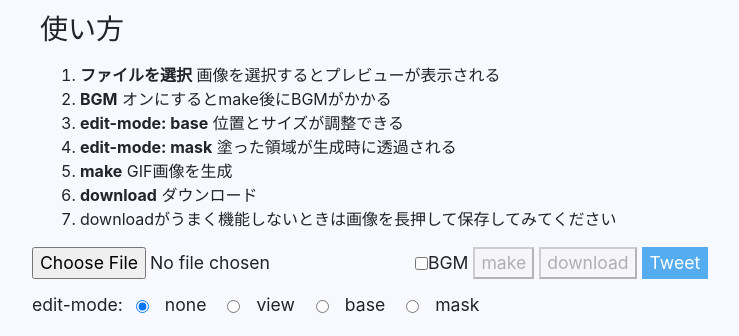
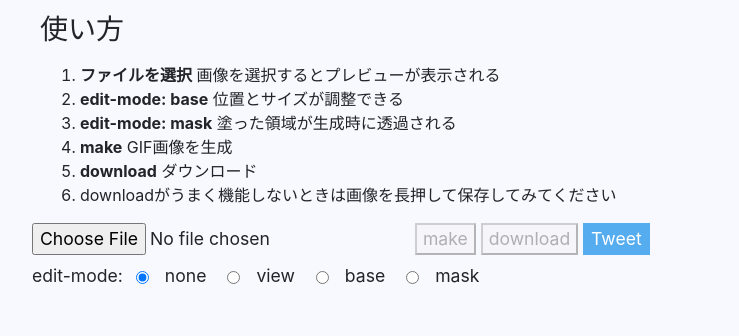
Before and after one commit to kairi003/NeverStopGenerator, a plain HTML site: page docs/index.html in a window 1280 px wide. Shown: the part 131-467 px from the top of the page, without its empty margins (216-955 px from the left). Drawn offline with nearby package versions, Linux system fonts and the light colour scheme.

Commit message:
[fix] cd

```diff
--- a/docs/index.html
+++ b/docs/index.html
@@ -28,7 +28,6 @@
   <h3>使い方</h3>
   <ol>
     <li><b>ファイルを選択</b> 画像を選択するとプレビューが表示される</li>
-    <li><b>BGM</b> オンにするとmake後にBGMがかかる</li>
     <li><b>edit-mode: base</b> 位置とサイズが調整できる</li>
     <li><b>edit-mode: mask</b> 塗った領域が生成時に透過される</li>
     <li><b>make</b> GIF画像を生成</li>
@@ -37,7 +36,7 @@
   </ol>
   <div class="controls">
     <input type="file" id="input">
-    <input class="btn" type="checkbox" id="unmute"><label for="unmute">BGM</label>
+    <input class="btn" type="hidden" id="unmute" disabled>
     <button id="make" disabled>make</button>
     <a id="dlLink" href download='runningXXX.gif'><button id="download" disabled>download</button></a>
     <a target="blank" href="https://twitter.com/intent/tweet?original_referer=https%3A%2F%2Fkairi003.github.io%2FNeverStopGenerator%2F&ref_src=twsrc%5Etfw&text=%E6%AD%A2%E3%81%BE%E3%82%89%E3%81%AA%E3%81%84%E3%82%B8%E3%82%A7%E3%83%8D%E3%83%AC%E3%83%BC%E3%82%BF%E3%83%BC&hashtags=%E6%AD%A2%E3%81%BE%E3%82%89%E3%81%AA%E3%81%84%E3%82%B8%E3%82%A7%E3%83%8D%E3%83%AC%E3%83%BC%E3%82%BF%E3%83%BC&tw_p=tweetbutton&url=https%3A%2F%2Fkairi003.github.io%2FNeverStopGenerator%2F"
@@ -107,7 +106,7 @@
 
     <img id="inputImg">
     <canvas id="work" width="1280" height="720"></canvas>
-    <audio id="bgm" src="./media/bgm.m4a" loop muted></audio>
+    <audio id="bgm" src loop muted></audio>
   </div>
 
   <script src="./js/gif.js"></script>
```
Also changed, not shown: 1 other file.
